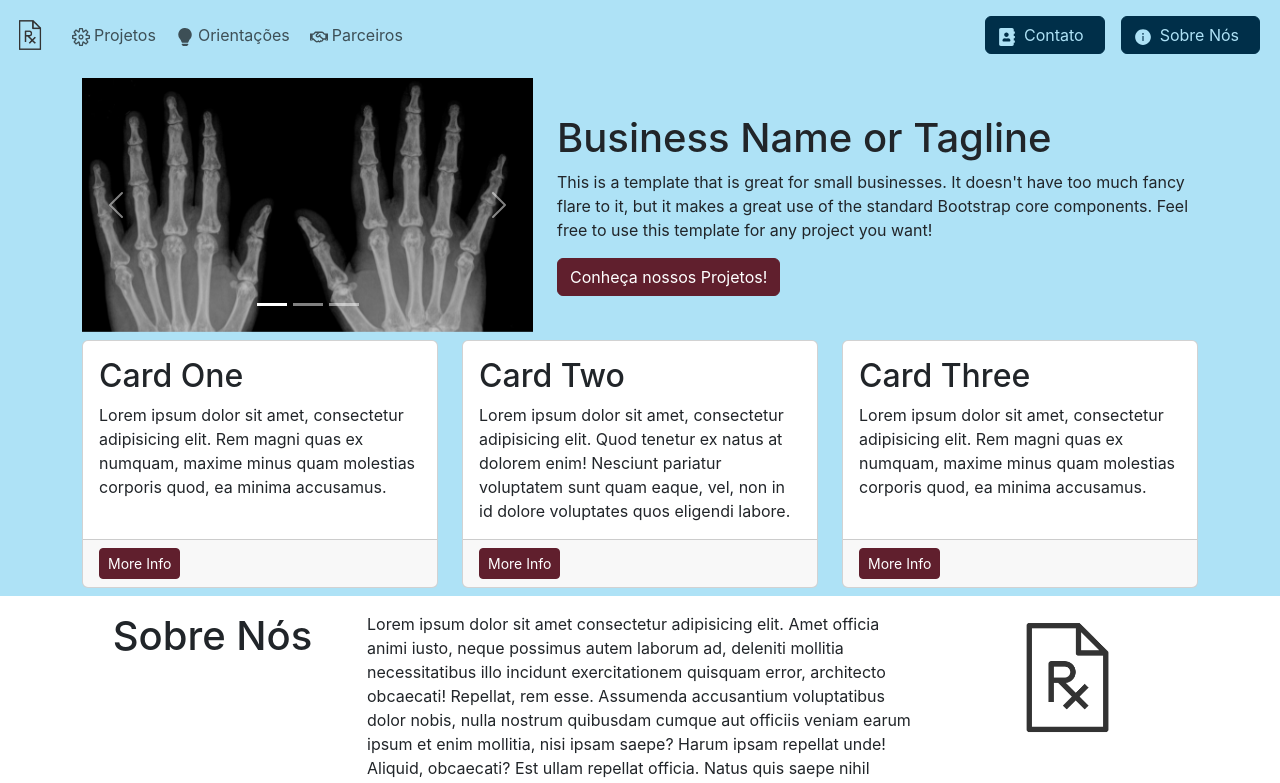
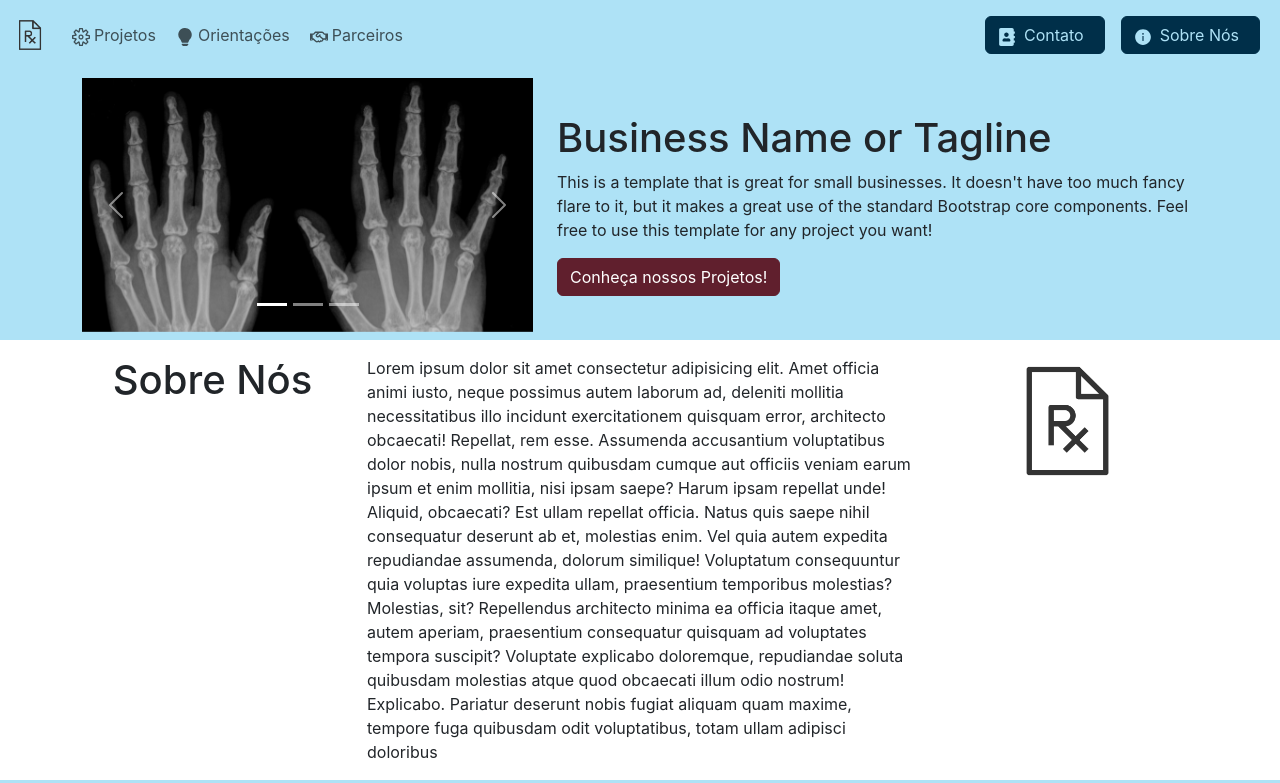
Before and after one commit to LanaeJulia/raioXX, a React (Create React App) app: page /#/ in a window 1280 px wide. Shown: the top 783 px of the page. Built offline with nearby package versions, Linux system fonts and the light colour scheme.

Commit message:
comentei os cards do header

```diff
--- a/src/paginas/header.js
+++ b/src/paginas/header.js
@@ -17,11 +17,11 @@ export default function Header() {
                     </div>
                 </div>
 
-                <div className="row">
+                {/*<div className="row">
                     <div className="col-md-4 mb-2">
                         <div className="card h-100">
                             <div className="card-body">
-                                <h2 className="card-title">Card One</h2>
+                                <h2 className="card-title">Card 1</h2>
                                 <p className="card-text">Lorem ipsum dolor sit amet, consectetur adipisicing elit. Rem magni quas ex numquam, maxime minus quam molestias corporis quod, ea minima accusamus.</p>
                             </div>
                             <div className="card-footer"><a className="btn btn-primary btn-sm" href="#!">More Info</a></div>
@@ -30,7 +30,7 @@ export default function Header() {
                     <div className="col-md-4 mb-2">
                         <div className="card h-100">
                             <div className="card-body">
-                                <h2 className="card-title">Card Two</h2>
+                                <h2 className="card-title">Card 2</h2>
                                 <p className="card-text">Lorem ipsum dolor sit amet, consectetur adipisicing elit. Quod tenetur ex natus at dolorem enim! Nesciunt pariatur voluptatem sunt quam eaque, vel, non in id dolore voluptates quos eligendi labore.</p>
                             </div>
                             <div className="card-footer"><a className="btn btn-primary btn-sm" href="#!">More Info</a></div>
@@ -39,13 +39,13 @@ export default function Header() {
                     <div className="col-md-4 mb-2">
                         <div className="card h-100">
                             <div className="card-body">
-                                <h2 className="card-title">Card Three</h2>
+                                <h2 className="card-title">Card 3</h2>
                                 <p className="card-text">Lorem ipsum dolor sit amet, consectetur adipisicing elit. Rem magni quas ex numquam, maxime minus quam molestias corporis quod, ea minima accusamus.</p>
                             </div>
                             <div className="card-footer"><a className="btn btn-primary btn-sm" href="#!">More Info</a></div>
                         </div>
                     </div>
-                </div>
+    </div>*/}
             </div>
         </div>
 
```
